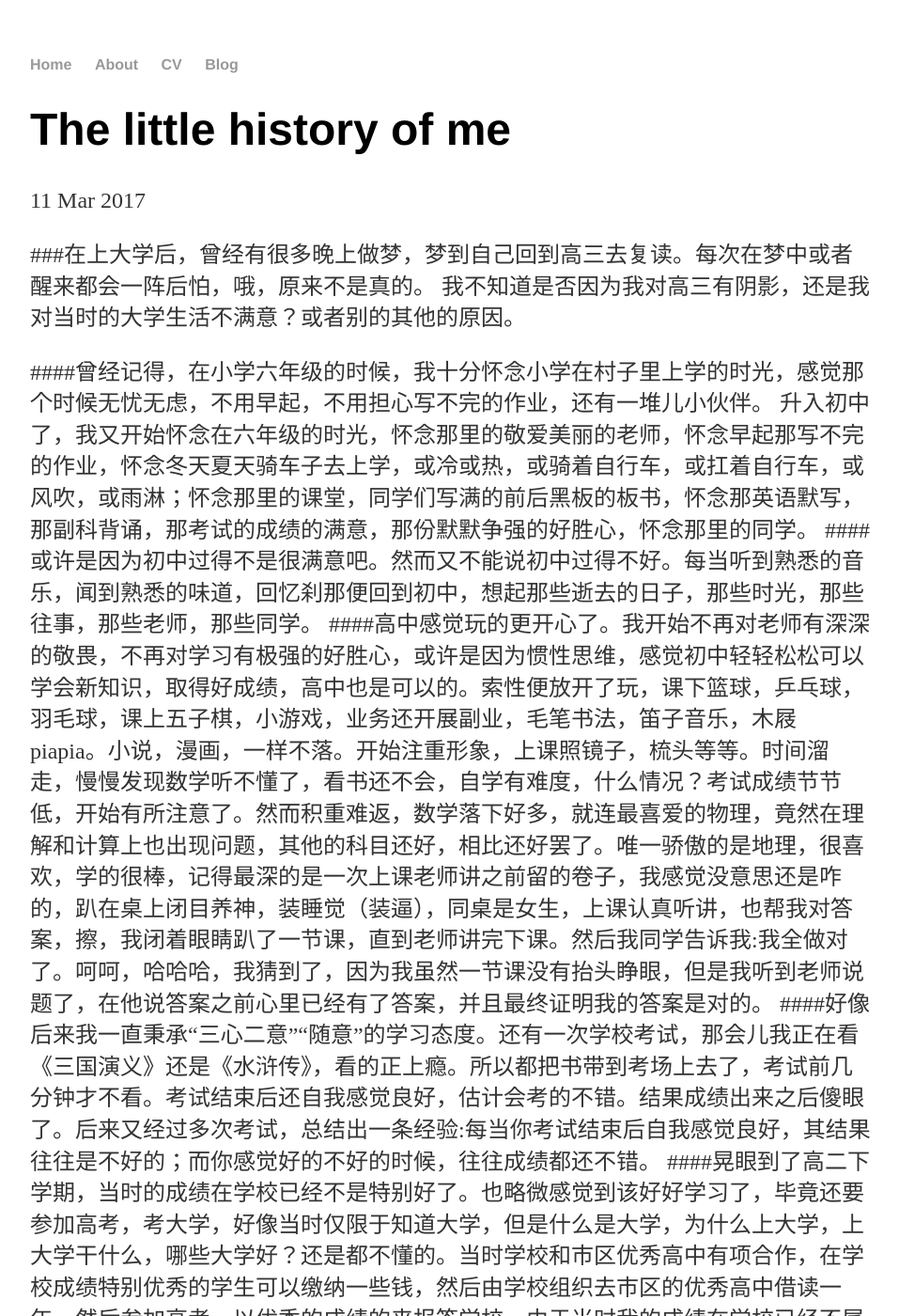
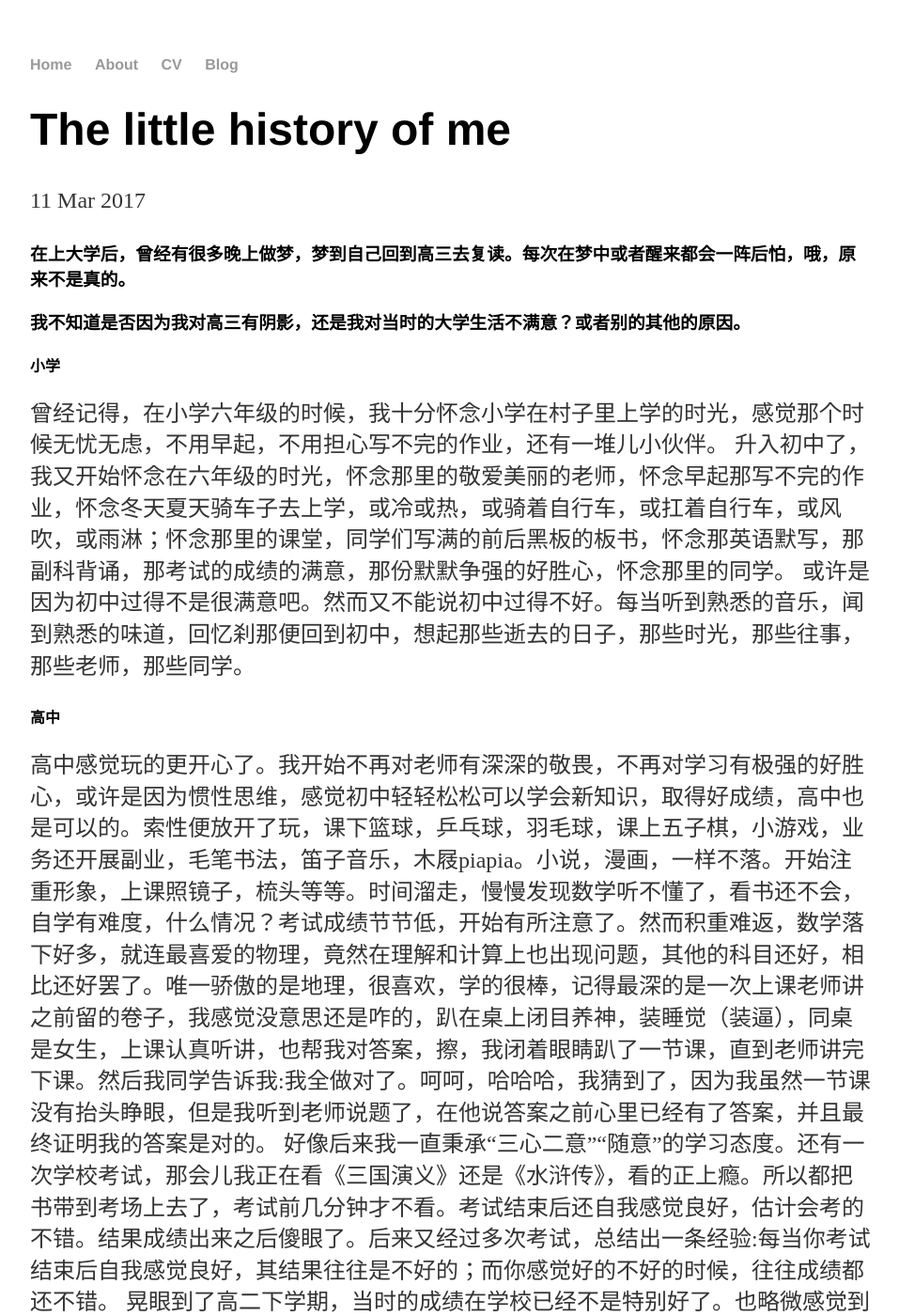
Before and after one commit to zhiranyouni/zhiranyouni.github.io, a Jekyll site: the page built from _posts/2017-03-11-the_history_of_me.md, in a window 1280 px wide and 1400 px high. Shown: the whole window at 94% size, without its empty margins (160-1117 px from the left). Built offline with Jekyll 4.4.1, drawn with Linux system fonts in a browser that asks for light colours; comment, search, counter and statistics services are not loaded; some of the changed text lies outside the part shown.

Commit message:
Update 2017-03-11-the_history_of_me.md

```diff
--- a/_posts/2017-03-11-the_history_of_me.md
+++ b/_posts/2017-03-11-the_history_of_me.md
@@ -3,24 +3,34 @@ layout: post
 title: "The little history of me"
 date: 2017-03-11
 ---
-###在上大学后，曾经有很多晚上做梦，梦到自己回到高三去复读。每次在梦中或者醒来都会一阵后怕，哦，原来不是真的。
-我不知道是否因为我对高三有阴影，还是我对当时的大学生活不满意？或者别的其他的原因。
+### 在上大学后，曾经有很多晚上做梦，梦到自己回到高三去复读。每次在梦中或者醒来都会一阵后怕，哦，原来不是真的。
+### 我不知道是否因为我对高三有阴影，还是我对当时的大学生活不满意？或者别的其他的原因。
 
-####曾经记得，在小学六年级的时候，我十分怀念小学在村子里上学的时光，感觉那个时候无忧无虑，不用早起，不用担心写不完的作业，还有一堆儿小伙伴。
+#### 小学
+<p>
+曾经记得，在小学六年级的时候，我十分怀念小学在村子里上学的时光，感觉那个时候无忧无虑，不用早起，不用担心写不完的作业，还有一堆儿小伙伴。
 升入初中了，我又开始怀念在六年级的时光，怀念那里的敬爱美丽的老师，怀念早起那写不完的作业，怀念冬天夏天骑车子去上学，或冷或热，或骑着自行车，或扛着自行车，或风吹，或雨淋；怀念那里的课堂，同学们写满的前后黑板的板书，怀念那英语默写，那副科背诵，那考试的成绩的满意，那份默默争强的好胜心，怀念那里的同学。
-####或许是因为初中过得不是很满意吧。然而又不能说初中过得不好。每当听到熟悉的音乐，闻到熟悉的味道，回忆刹那便回到初中，想起那些逝去的日子，那些时光，那些往事，那些老师，那些同学。
-####高中感觉玩的更开心了。我开始不再对老师有深深的敬畏，不再对学习有极强的好胜心，或许是因为惯性思维，感觉初中轻轻松松可以学会新知识，取得好成绩，高中也是可以的。索性便放开了玩，课下篮球，乒乓球，羽毛球，课上五子棋，小游戏，业务还开展副业，毛笔书法，笛子音乐，木屐piapia。小说，漫画，一样不落。开始注重形象，上课照镜子，梳头等等。时间溜走，慢慢发现数学听不懂了，看书还不会，自学有难度，什么情况？考试成绩节节低，开始有所注意了。然而积重难返，数学落下好多，就连最喜爱的物理，竟然在理解和计算上也出现问题，其他的科目还好，相比还好罢了。唯一骄傲的是地理，很喜欢，学的很棒，记得最深的是一次上课老师讲之前留的卷子，我感觉没意思还是咋的，趴在桌上闭目养神，装睡觉（装逼），同桌是女生，上课认真听讲，也帮我对答案，擦，我闭着眼睛趴了一节课，直到老师讲完下课。然后我同学告诉我:我全做对了。呵呵，哈哈哈，我猜到了，因为我虽然一节课没有抬头睁眼，但是我听到老师说题了，在他说答案之前心里已经有了答案，并且最终证明我的答案是对的。
-####好像后来我一直秉承“三心二意”“随意”的学习态度。还有一次学校考试，那会儿我正在看《三国演义》还是《水浒传》，看的正上瘾。所以都把书带到考场上去了，考试前几分钟才不看。考试结束后还自我感觉良好，估计会考的不错。结果成绩出来之后傻眼了。后来又经过多次考试，总结出一条经验:每当你考试结束后自我感觉良好，其结果往往是不好的；而你感觉好的不好的时候，往往成绩都还不错。
-####晃眼到了高二下学期，当时的成绩在学校已经不是特别好了。也略微感觉到该好好学习了，毕竟还要参加高考，考大学，好像当时仅限于知道大学，但是什么是大学，为什么上大学，上大学干什么，哪些大学好？还是都不懂的。当时学校和市区优秀高中有项合作，在学校成绩特别优秀的学生可以缴纳一些钱，然后由学校组织去市区的优秀高中借读一年，然后参加高考，以优秀的成绩的来报答学校。由于当时我的成绩在学校已经不属于那种特别优秀的了，但是无奈市区高中太好，名声在外（当时我是不懂的，汗），但是一开始实际上我是不想去呢，感觉在学校玩的挺好，学习上比以往加把力就好了。但是家里爸妈极力要求我争取，并且还找关系。又由于我当时和班主任关系不错（自我感觉），班主任也帮忙。于是，在高三刚刚开始后不久，我便进入到市区优秀高中学习了。
-####当时还是蛮自以为是的。因为和初三的一个同学分到了同一个班级，而在初三的时候他的成绩不如我。现在他在班里的成绩超级好。便觉得，只要我在这里好好学一学，便能够取得甚至超过他的成绩了。然而，现实不断的打我的脸。那一年，在班里，我的综合成绩从来没有跳出过班级后十名。渐渐的，我也接受了这个事实，虽然一直没有承认过自己能力比其他人差。
-####当时也曾各种抱怨，严重时，距离高考50多天，想到弃学。后来慢慢压抑住这个想法，并且开始收心，好好学习，攻击自己的薄弱环节，更频繁的向同学们和老师请教。然而最终高考也只是那样。只是感觉自己正常发挥罢了。却没有为自己考的那点成绩感到羞耻。
+或许是因为初中过得不是很满意吧。然而又不能说初中过得不好。每当听到熟悉的音乐，闻到熟悉的味道，回忆刹那便回到初中，想起那些逝去的日子，那些时光，那些往事，那些老师，那些同学。
+</p>
+#### 高中
+<p>
+高中感觉玩的更开心了。我开始不再对老师有深深的敬畏，不再对学习有极强的好胜心，或许是因为惯性思维，感觉初中轻轻松松可以学会新知识，取得好成绩，高中也是可以的。索性便放开了玩，课下篮球，乒乓球，羽毛球，课上五子棋，小游戏，业务还开展副业，毛笔书法，笛子音乐，木屐piapia。小说，漫画，一样不落。开始注重形象，上课照镜子，梳头等等。时间溜走，慢慢发现数学听不懂了，看书还不会，自学有难度，什么情况？考试成绩节节低，开始有所注意了。然而积重难返，数学落下好多，就连最喜爱的物理，竟然在理解和计算上也出现问题，其他的科目还好，相比还好罢了。唯一骄傲的是地理，很喜欢，学的很棒，记得最深的是一次上课老师讲之前留的卷子，我感觉没意思还是咋的，趴在桌上闭目养神，装睡觉（装逼），同桌是女生，上课认真听讲，也帮我对答案，擦，我闭着眼睛趴了一节课，直到老师讲完下课。然后我同学告诉我:我全做对了。呵呵，哈哈哈，我猜到了，因为我虽然一节课没有抬头睁眼，但是我听到老师说题了，在他说答案之前心里已经有了答案，并且最终证明我的答案是对的。
+好像后来我一直秉承“三心二意”“随意”的学习态度。还有一次学校考试，那会儿我正在看《三国演义》还是《水浒传》，看的正上瘾。所以都把书带到考场上去了，考试前几分钟才不看。考试结束后还自我感觉良好，估计会考的不错。结果成绩出来之后傻眼了。后来又经过多次考试，总结出一条经验:每当你考试结束后自我感觉良好，其结果往往是不好的；而你感觉好的不好的时候，往往成绩都还不错。
+晃眼到了高二下学期，当时的成绩在学校已经不是特别好了。也略微感觉到该好好学习了，毕竟还要参加高考，考大学，好像当时仅限于知道大学，但是什么是大学，为什么上大学，上大学干什么，哪些大学好？还是都不懂的。当时学校和市区优秀高中有项合作，在学校成绩特别优秀的学生可以缴纳一些钱，然后由学校组织去市区的优秀高中借读一年，然后参加高考，以优秀的成绩的来报答学校。由于当时我的成绩在学校已经不属于那种特别优秀的了，但是无奈市区高中太好，名声在外（当时我是不懂的，汗），但是一开始实际上我是不想去呢，感觉在学校玩的挺好，学习上比以往加把力就好了。但是家里爸妈极力要求我争取，并且还找关系。又由于我当时和班主任关系不错（自我感觉），班主任也帮忙。于是，在高三刚刚开始后不久，我便进入到市区优秀高中学习了。
+当时还是蛮自以为是的。因为和初三的一个同学分到了同一个班级，而在初三的时候他的成绩不如我。现在他在班里的成绩超级好。便觉得，只要我在这里好好学一学，便能够取得甚至超过他的成绩了。然而，现实不断的打我的脸。那一年，在班里，我的综合成绩从来没有跳出过班级后十名。渐渐的，我也接受了这个事实，虽然一直没有承认过自己能力比其他人差。
+当时也曾各种抱怨，严重时，距离高考50多天，想到弃学。后来慢慢压抑住这个想法，并且开始收心，好好学习，攻击自己的薄弱环节，更频繁的向同学们和老师请教。然而最终高考也只是那样。只是感觉自己正常发挥罢了。却没有为自己考的那点成绩感到羞耻。
 现在看来，当时的情况是，虽然在学校和班主任严谨高效的管理下，虽然各种喊口号，定目标，反思改进提高，但是自己却并没有狠狠地要求自己，等等。而且这个毛病，一直延续到了现在，都不曾改掉。有的时候真想:人是不会变的。呵呵
-####高考后，考的不好。家里曾经说让我复读一年，但是我坚持不。一方面是因为感觉高三一年，我已经受够了那种苦，那种压抑，不想在重复一年。所以，你看我是极其放纵自己，并且极其不愿吃苦的。兼而有，厌学时的想法和感觉总是重复学习相同的东西，不会有长进的（自己毫无坚持和自制）。还有一个想法就是自打上学，从来没有留过级，不想留级。（并且在大学也可以好好学，看人么。这个想法不知道是不是当时的）
+高考后，考的不好。家里曾经说让我复读一年，但是我坚持不。一方面是因为感觉高三一年，我已经受够了那种苦，那种压抑，不想在重复一年。所以，你看我是极其放纵自己，并且极其不愿吃苦的。兼而有，厌学时的想法和感觉总是重复学习相同的东西，不会有长进的（自己毫无坚持和自制）。还有一个想法就是自打上学，从来没有留过级，不想留级。（并且在大学也可以好好学，看人么。这个想法不知道是不是当时的）
 
-####后来我留下了高三那一年几乎所有的东西，认为自己将来还会再看。然而，尘土堆积。
+后来我留下了高三那一年几乎所有的东西，认为自己将来还会再看。然而，尘土堆积。
+</p>
+#### 大学
+<p>
 步入大学，刘姥姥进了大观园，土小子开始看“世界”。
 大一大二过得浑浑噩噩的，总想着让自己的大学过得很好，但是又不知道具体该怎么做，而且有的时候没有勇气，有的时候自卑。总之没有好好的学，也没有好好的玩。
 进入大三，感觉自己突然间长大好多，自己不再是新生犊子了，已然变成学哥了。
 
->开始。。。
->下次再说吧，有点强找感觉，堆砌文字了。
+开始。。。
+</p>
+
+> 下次再说吧，有点强找感觉，堆砌文字了。
```
